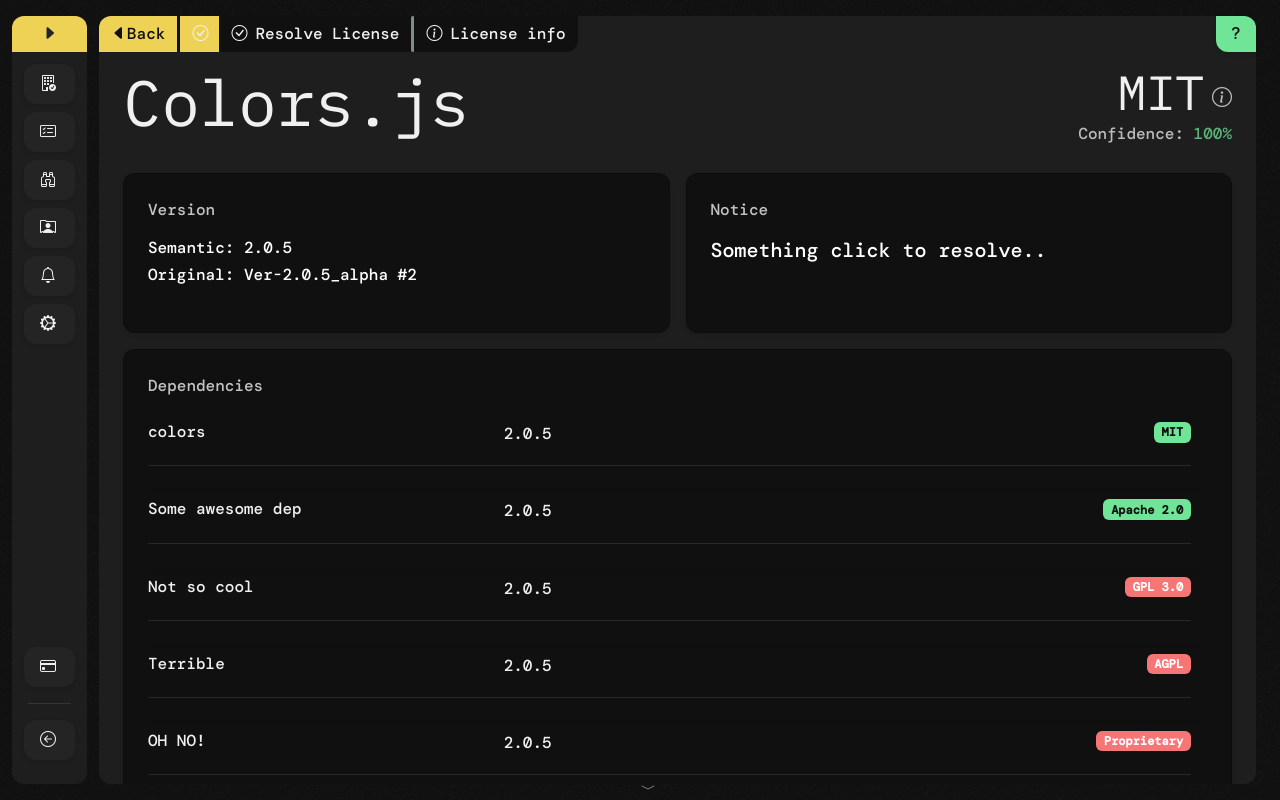
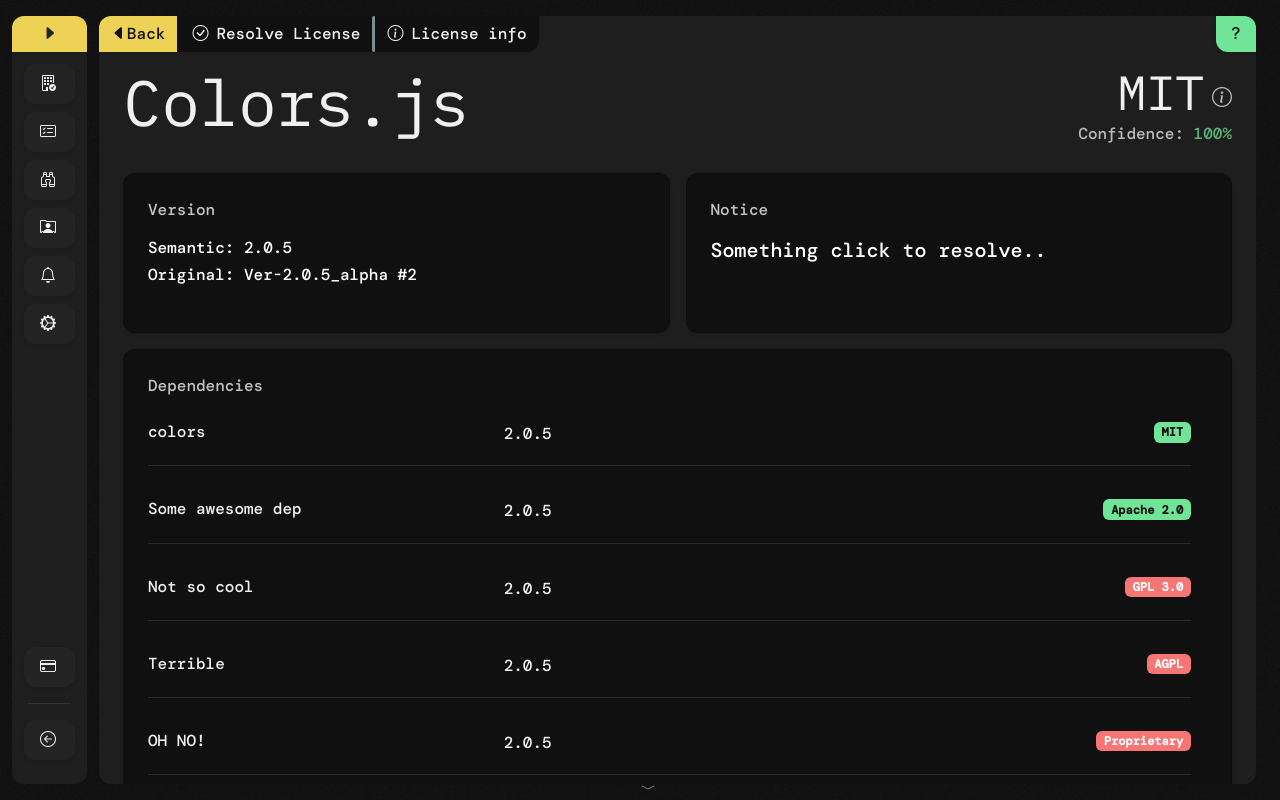
Before and after one commit to whichlicense/frontend, a React (Create React App) app: page /scan-result/1 in a window 1280 px wide. Built offline with nearby package versions, Linux system fonts and the light colour scheme.

Commit message:
removed dummy toolbar item
Signed-off-by: duart38 <duartsnel@icloud.com>

```diff
--- a/src/pages/ScanResult.tsx
+++ b/src/pages/ScanResult.tsx
@@ -36,14 +36,6 @@ export default function ScanResult() {
   const [showResolveLicense, setShowResolveLicense] = useState(false);
 
   useToolBar([
-    {
-      type: ToolBarItemType.BUTTON,
-      icon: "bi bi-check-circle",
-      bgColor: "bg-yellow",
-      onClick: () => {
-        console.log("icon clicked");
-      },
-    },
     {
       type: ToolBarItemType.BUTTON,
       title: "Resolve License",
```
